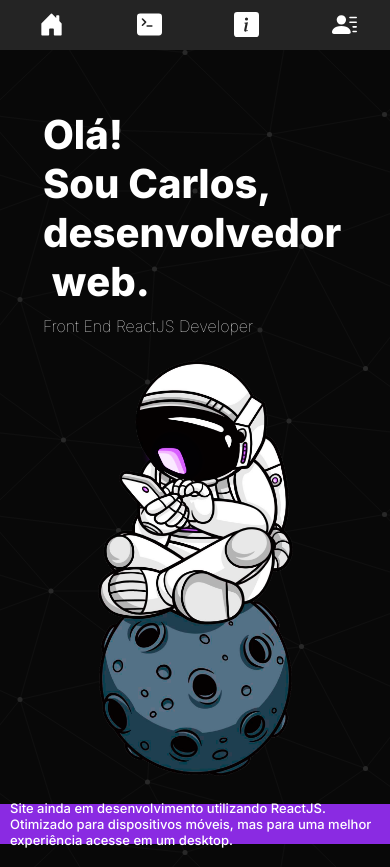
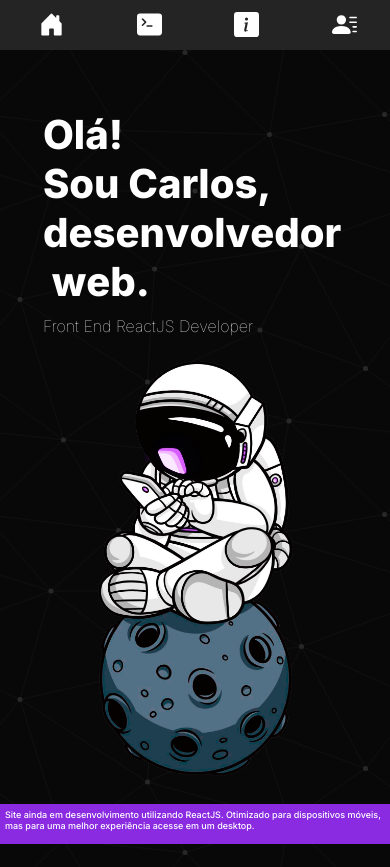
Before and after one commit to CarlosNayan/portifolio, a React (Vite) app: page / in a window 390 px wide. Built offline with nearby package versions, Linux system fonts and the light colour scheme.

Commit message:
fixed bug
corrigido bug da página contatos em dispositivos 1366x768 e componente footer em dispositivos móveis

```diff
--- a/src/components/footer/footer.css
+++ b/src/components/footer/footer.css
@@ -1,6 +1,6 @@
 .footer {
     display: flex;
-    align-items: center;
+    align-items: top;
     justify-content: center;
     width: 100vw;
     height: 3vh;
@@ -14,7 +14,7 @@
     color: white;
     font-weight: 500;
     font-size: 15px;
-    margin: 0 10px;
+    margin: 5px 5px;
 }
 
 @media (max-width: 540px){
@@ -23,7 +23,7 @@
         height: 40px;
     }
     .footertext{
-        font-size: 13px;
+        font-size: 9px;
     }
 
 }
--- a/src/pages/Contatos/Contatos.css
+++ b/src/pages/Contatos/Contatos.css
@@ -123,6 +123,12 @@
     cursor: pointer;
     transition-property: all;
     transition-duration: 0.4s;
+}
+
+@media (max-width: 1366px) {
+    .flexboxcontatos{
+        height: 55vh;
+    }
 }
 
 @media (max-width: 1280px){
--- a/src/pages/Sobre mim/Sobre.css
+++ b/src/pages/Sobre mim/Sobre.css
@@ -6,7 +6,7 @@
 .flexboxabout1 {
     position: absolute;
     top: 20vh;
-    left: 10vw;
+    left: 8vw;
     width: 35vw;
     height: 59vh;
     padding: 1vh;
@@ -25,7 +25,7 @@
 .flexboxabout2 {
     position: absolute;
     top: 18vh;
-    left: 55vw;
+    left: 53vw;
     width: 35vw;
     height: 30vh;
     display: flex;
@@ -74,7 +74,7 @@
 .flexboxabout3 {
     position: absolute;
     top: 51vh;
-    left: 55vw;
+    left: 53vw;
     width: 34vw;
     height: 30vh;
     padding: 1vh;
```
